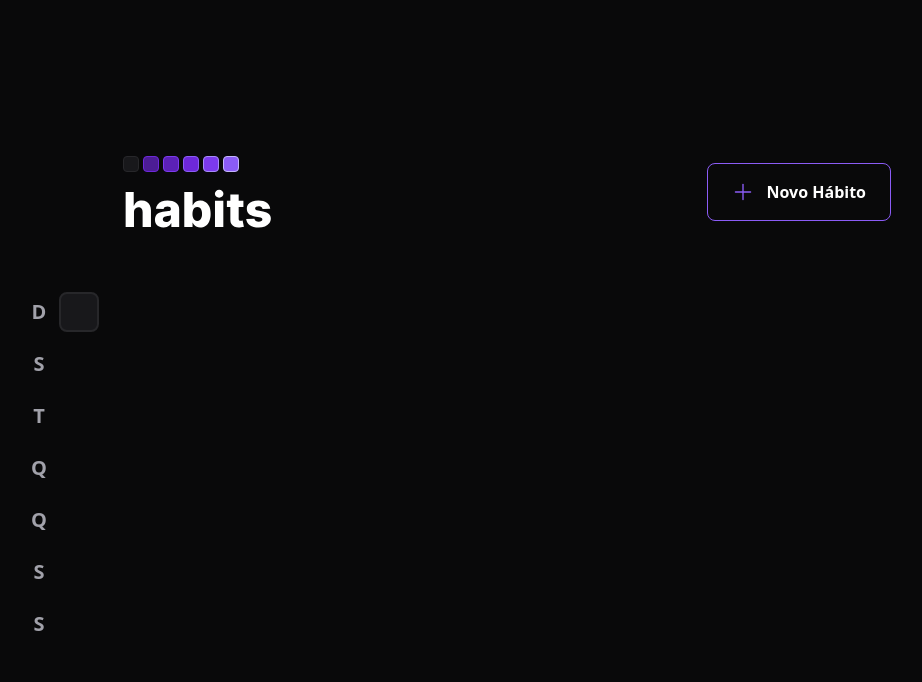
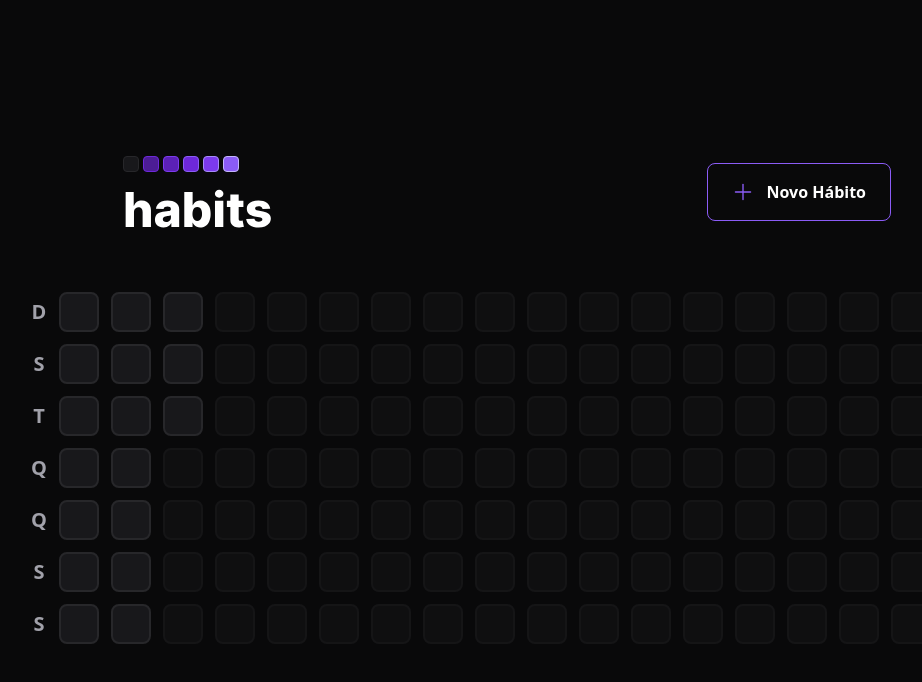
Before and after one commit to rodolfosouzamenezes/nlw-setup, a React (Vite) app in the folder web/: page / in a window 1280 px wide. Shown: the top 682 px of the page, without its empty margins (133-1055 px from the left). Built offline with nearby package versions, Linux system fonts and the light colour scheme.

Commit message:
feat(web): summary date filled

```diff
--- a/web/package.json
+++ b/web/package.json
@@ -9,6 +9,7 @@
     "preview": "vite preview"
   },
   "dependencies": {
+    "dayjs": "^1.11.7",
     "phosphor-react": "^1.4.1",
     "react": "^18.2.0",
     "react-dom": "^18.2.0"
--- a/web/src/components/HabitDay.tsx
+++ b/web/src/components/HabitDay.tsx
@@ -4,6 +4,6 @@ interface HabitDayProps {
 
 export function HabitDay({}: HabitDayProps) {
   return (
-    <div className="h-10 w-10 bg-zinc-900 border-2 border-zinc-800 rounded-lg"></div>
+    <div className="h-10 w-10 bg-zinc-900 border-2 border-zinc-800 rounded-lg cursor-pointer"></div>
   )
 }
--- a/web/src/components/SummaryTable.tsx
+++ b/web/src/components/SummaryTable.tsx
@@ -1,14 +1,11 @@
+import { generateDatesFromYearBeginning } from "../utils/generate-dates-from-year-beginning"
 import { HabitDay } from "./HabitDay"
 
-const weekdays = [
-  'D',
-  'S',
-  'T',
-  'Q',
-  'Q',
-  'S',
-  'S',
-]
+const weekdays = ['D', 'S', 'T', 'Q', 'Q', 'S', 'S']
+const summaryDates = generateDatesFromYearBeginning()
+
+const minimumSummaryDatesSize = 18 * 7;
+const amountOfDaysToFill = minimumSummaryDatesSize - summaryDates.length;
 
 export function SummaryTable() {
   return (
@@ -23,7 +20,17 @@ export function SummaryTable() {
         })}
       </div>
       <div className="grid grid-rows-7 grid-flow-col gap-3">
-        <HabitDay />
+        {summaryDates.map((date) => {
+          return (
+            <HabitDay key={date.toString()} />
+          )
+        })}
+
+        {amountOfDaysToFill > 0 && Array.from({ length: amountOfDaysToFill }).map((_, index) => {
+          return (
+            <div key={index} className="h-10 w-10 bg-zinc-900 border-2 border-zinc-800 rounded-lg opacity-40" />
+          )
+        })}
       </div>
     </div>
   )
--- /dev/null
+++ b/web/src/utils/generate-dates-from-year-beginning.ts
@@ -0,0 +1,18 @@
+import dayjs from "dayjs"
+
+export const generateDatesFromYearBeginning = () => {
+  const firstDayOfTheYear = dayjs().startOf('year');
+  const today = new Date();
+
+  const dates = [];
+
+  let compareDate = firstDayOfTheYear
+
+  while(compareDate.isBefore(today)) {
+    dates.push(compareDate.toDate())
+
+    compareDate = compareDate.add(1, 'day')
+  }
+
+  return dates;
+}
```
Also changed, not shown: 1 other file (tests, documents, lock files or other folders).
